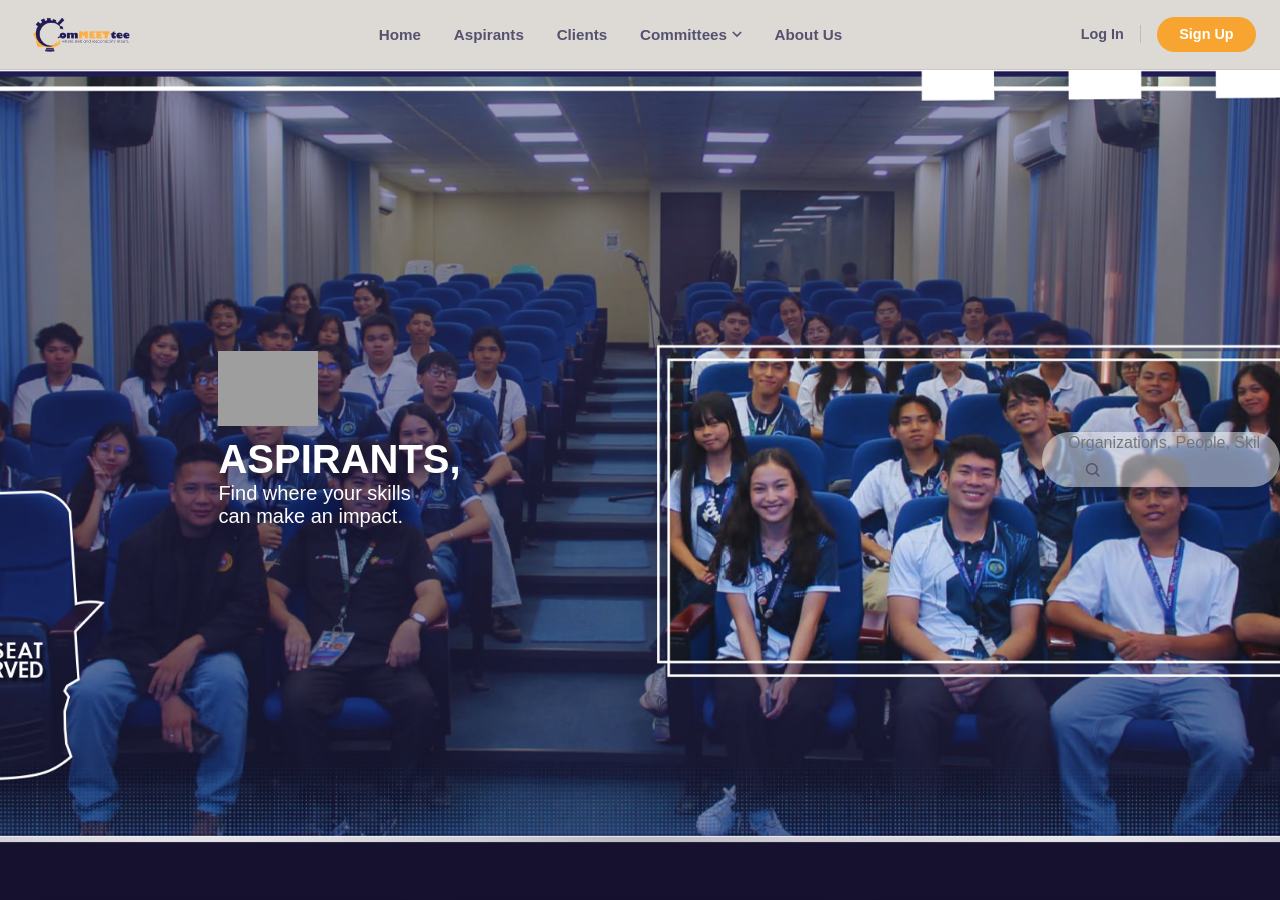
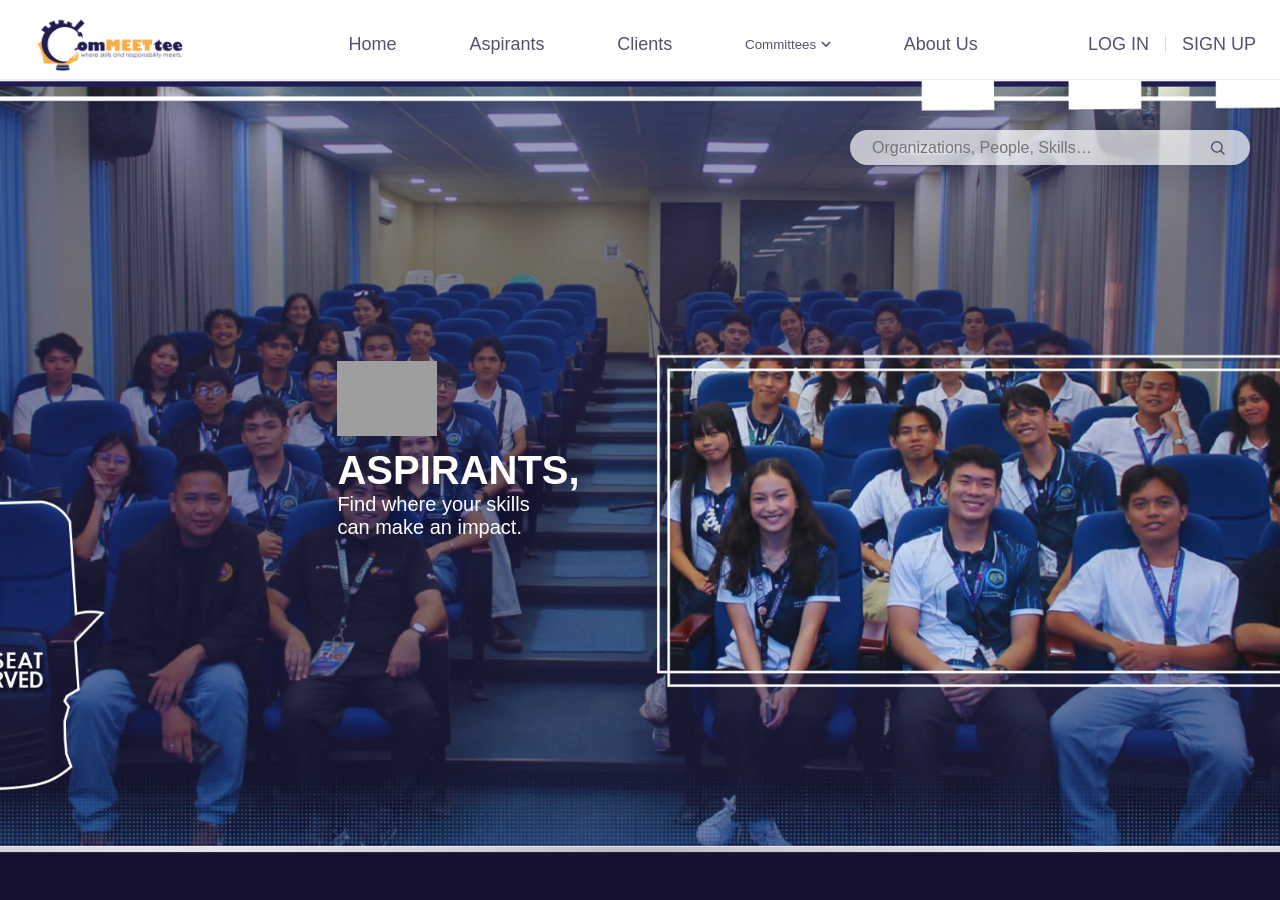
Before and after one commit to AraX23/webdev, a PHP site: page / in a window 1280 px wide. Shown: the top 900 px of the page. Run offline with PHP 8.4, Linux system fonts and the light colour scheme; some web fonts are replaced; grey boxes are pictures that could not be loaded.

Commit message:
Nav Fonts, Search Bar

```diff
--- a/index.php
+++ b/index.php
@@ -40,9 +40,9 @@
         </nav>
 
         <div class="nav-actions">
-            <a href="#" class="link-ghost">Log In</a>
+            <a href="#" class="link-ghost">LOG IN</a>
             <span class="divider" aria-hidden="true"></span>
-            <a href="#" class="btn btn--orange">Sign Up</a>
+            <a href="#" class="link-ghost">SIGN UP</a>
             <button class="hamburger" id="hamburger" aria-label="Open menu" aria-expanded="false">
                 <span></span><span></span><span></span>
             </button>
@@ -65,22 +65,20 @@
 <!-- ============ HERO ============ -->
 <section class="hero" id="top">
     <div class="hero-grid">
-         <div class="hero-pitch">
+         <box class="hero-pitch">
                 <img src="assets/toptext.svg" alt="description" width="24" height="24">
                 <div> <p class="aspirants">ASPIRANTS,</p>
                 <h1 class = "line">Find where your skills<br>can make an impact.</h1>
                 </div>
-        </div>
+        </box>
     </div>
-
     <div class = "hero-box-for-search">
-            <form class="hero-search" role="search" action="#" method="get">
-                <input type="search" name="q" placeholder="Organizations, People, Skills…" aria-label="Search tab">
-                <button type="submit" aria-label="Search">
-                <svg viewBox="0 0 24 24" width="18" height="18" aria-hidden="true"><circle cx="10.5" cy="10.5" r="7" fill="none" stroke="currentColor" stroke-width="2"/><path d="M20 20l-4.5-4.5" stroke="currentColor" stroke-width="2" stroke-linecap="round"/></svg>
-                </button>
-            </form>
-        </div>
+        <form class="hero-search" role="search" action="#" method="get">
+            <input type="search" name="q" placeholder="Organizations, People, Skills…" aria-label="Search tab">
+            <button type="submit" aria-label="Search"> <svg viewBox="0 0 24 24" width="18" height="18" aria-hidden="true"><circle cx="10.5" cy="10.5" r="7" fill="none" stroke="currentColor" stroke-width="2"/><path d="M20 20l-4.5-4.5" stroke="currentColor" stroke-width="2" stroke-linecap="round"/></svg>
+            </button>
+        </form>
+    </div>
 
 </section>
 
--- a/script.js
+++ b/script.js
@@ -1,4 +1,22 @@
 document.addEventListener('DOMContentLoaded', () => {
+   /* ---- Nav Bar Additons ----------*/
+   let lastScrollY = window.scrollY;
+const header = document.querySelector('.site-header');
+
+window.addEventListener('scroll', () => {
+    const currentScrollY = window.scrollY;
+
+    if (currentScrollY > lastScrollY && currentScrollY > 100) {
+        // scrolling down — hide the header
+        header.style.transform = 'translateY(-100%)';
+    } else {
+        // scrolling up — show the header
+        header.style.transform = 'translateY(0)';
+    }
+
+    lastScrollY = currentScrollY;
+});
+
     /* ---------- Mobile menu toggle ---------- */
     const hamburger = document.getElementById('hamburger');
     const mobileNav = document.getElementById('mobileNav');
--- a/style.css
+++ b/style.css
@@ -79,11 +79,13 @@ button { font-family: inherit; cursor: pointer; }
 /* =========================== NAV =========================== */
 .site-header {
     position: sticky;
+    height: 5rem;
     top: 0;
     z-index: 50;
-    background: rgba(250, 246, 238, 0.88);
+    background: var(--white);
     backdrop-filter: blur(14px);
     border-bottom: 1px solid rgba(23,20,38, 0.08);
+    transition: transform 0.3s ease;
 }
 
 .nav-wrap {
@@ -100,9 +102,11 @@ button { font-family: inherit; cursor: pointer; }
     align-items: center;
     flex-shrink: 0;
 }
+
 .brand-logo {
-    height: 40px;
+    height: 60px;
     width: auto;
+    margin: 0;
     display: block;
 }
 
@@ -117,11 +121,12 @@ button { font-family: inherit; cursor: pointer; }
     background: none;
     border: none;
     padding: 0.55rem 0.9rem;
-    border-radius: 999px;
-    font-size: 0.95rem;
-    font-weight: 600;
+    border-radius: 9px;
+    color: inherit;
+    text-decoration: none;
     color: var(--ink-soft);
     transition: background 0.15s ease, color 0.15s ease;
+    margin-inline-start: 40px;
 }
 .nav-pill:hover {
     background: var(--navy);
@@ -165,8 +170,8 @@ button { font-family: inherit; cursor: pointer; }
 .dropdown li a:hover { background: var(--cream); color: var(--navy); }
 
 .nav-actions { display: flex; align-items: center; gap: 1rem; flex-shrink: 0; }
-.link-ghost { font-weight: 600; font-size: 0.9rem; color: var(--ink-soft); }
-.link-ghost:hover { color: var(--navy); }
+.link-ghost { color: inherit; text-decoration: none; color: var(--ink-soft); }
+.link-ghost:hover { color: var(--navy); font-weight: var(--font-weight);}
 .divider { width: 1px; height: 18px; background: rgba(23,20,38,0.15); }
 
 .btn {
@@ -288,16 +293,24 @@ button { font-family: inherit; cursor: pointer; }
 }
 
 .hero-box-for-search {
+  position: absolute;
+  top: 50px;
+  right: 30px;
+  display:flex;
+  background: rgba(255, 255, 255, 0.684);
+  backdrop-filter: blur(1px);
+  border-radius: 450px;
+  padding: 0 5px 0 20px;
+  min-width: 320px;
+  width: 400px;
+  height: 35px;
+  box-shadow: var(--shadow-lift);
+}
+
+.hero-search {
   display: flex;
-  position: flex;
-  top: 1rem;
-  right: 3px;
-  background: rgba(255, 255, 255, 0.462);
-  backdrop-filter: blur(1px);
-  border-radius: 300px;
-  padding: 0 3px 0 24px;
-  max-width: 400px;
-  box-shadow: var(--shadow-lift);
+  align-items: center;
+  width: 100%;
 }
 
 @media (max-width: 600px) {
@@ -324,7 +337,7 @@ button { font-family: inherit; cursor: pointer; }
     color: var(--gray-900);
     border: none;
     border-radius: 999px;
-    padding: 0.5rem 1.1rem;
+    padding: 0.1rem 1.1rem;
     display: flex;
     align-items: center;
     justify-content: center;
```
Also changed, not shown: other parts of style.css (+0 -40 lines).
